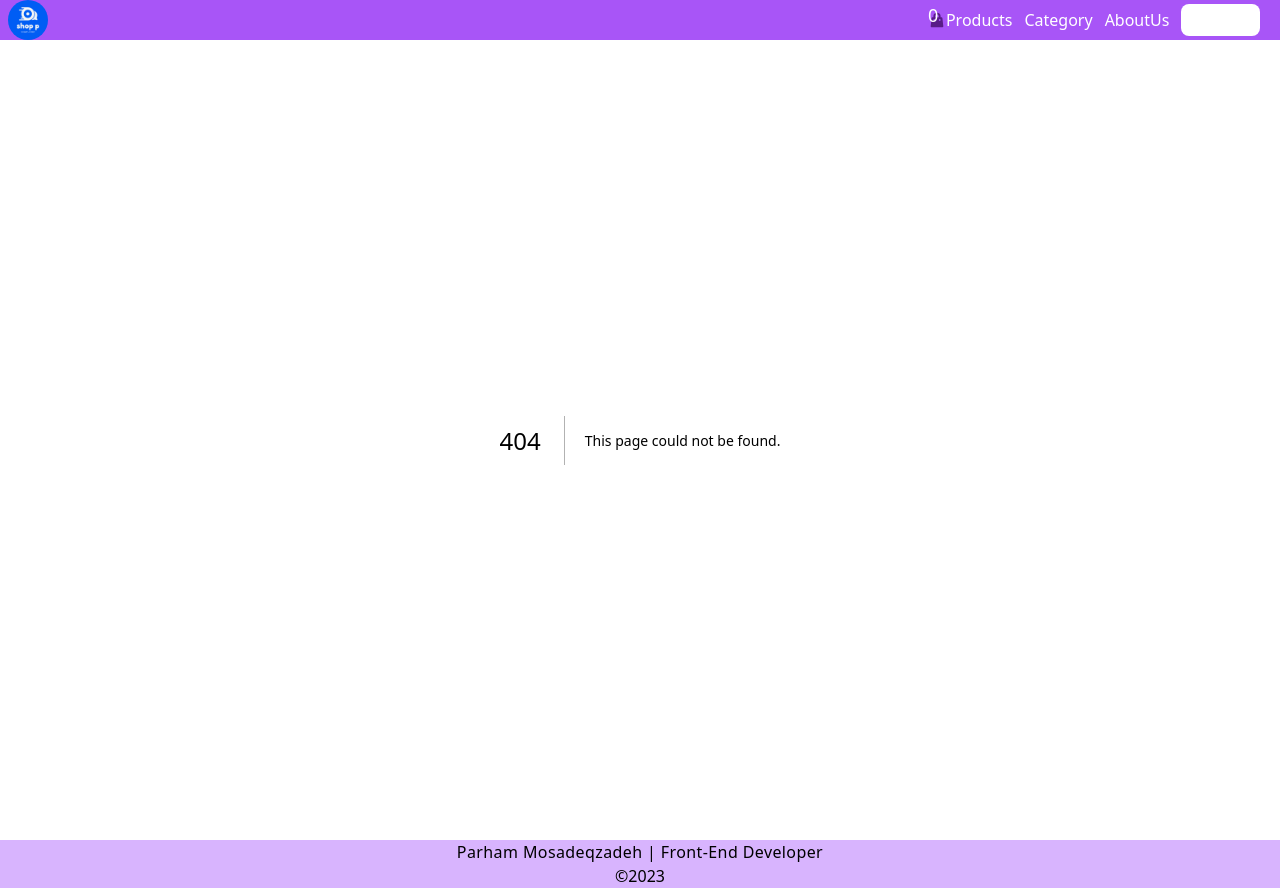
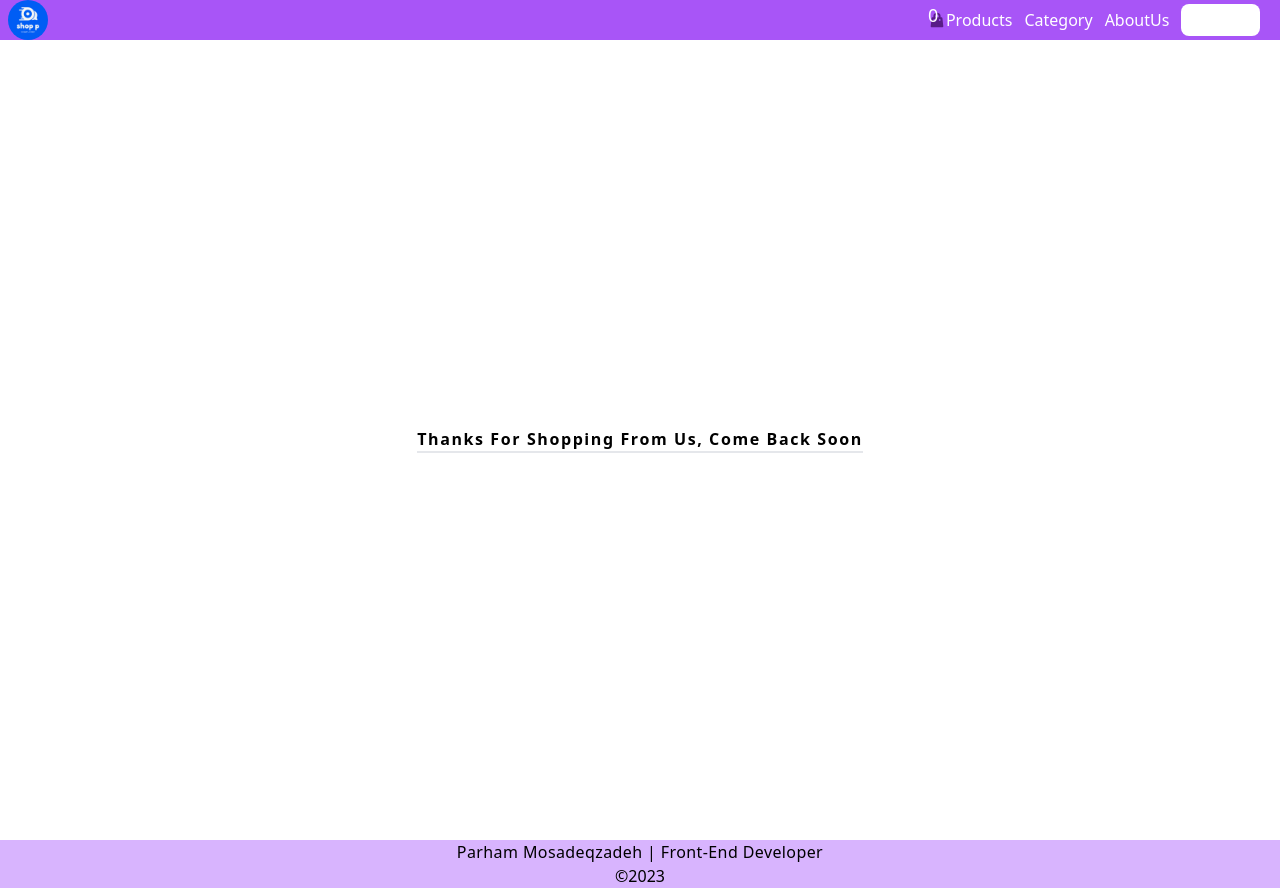
Before and after one commit to parham-mosadeq/next-store, a Next.js app: page /checkout/payed in a window 1280 px wide. Before the commit this address had no page. Built offline with nearby package versions, Linux system fonts and the light colour scheme.

Commit message:
create a payed page to show in final states

```diff
--- a/src/components/layout/Navbar.jsx
+++ b/src/components/layout/Navbar.jsx
@@ -1,6 +1,6 @@
 import { useState, useEffect } from 'react';
 import Link from 'next/link';
-import { HiMenu, HiX, HiShoppingBag } from 'react-icons/hi';
+import { HiMenu, HiX } from 'react-icons/hi';
 import Image from 'next/image';
 import { useRouter } from 'next/router';
 import ItemsCounter from './ItemsCounter';
--- /dev/null
+++ b/src/pages/checkout/payed.js
@@ -0,0 +1,11 @@
+const PayedPage = () => {
+  return (
+    <div className='flex justify-center items-center h-screen'>
+      <h1 className='text-center font-bold capitalize tracking-widest border-b-2'>
+        thanks for shopping from us, come back soon
+      </h1>
+    </div>
+  );
+};
+
+export default PayedPage;
```
